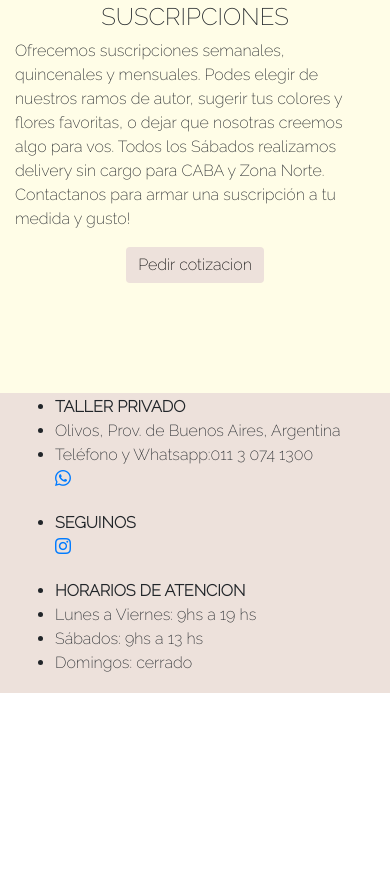
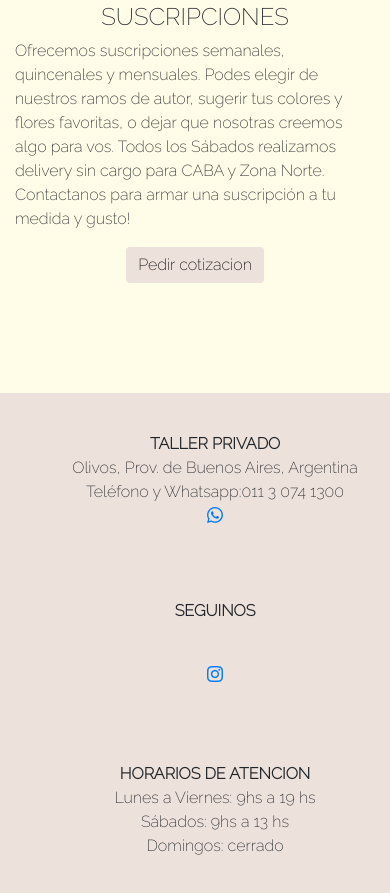
Before and after one commit to boablock/Las-Ortiz-00, a plain HTML site: page index.html in a window 390 px wide. Shown: the part 2209-3102 px from the top of the page. Before the commit the page ends 2902 px from the top, so only its background shows below. Drawn offline with nearby package versions, Linux system fonts and the light colour scheme.

Commit message:
responsive-v1

```diff
--- a/index.html
+++ b/index.html
@@ -72,34 +72,31 @@
 		</div>
 	</section>
 
-	<footer>
-		<div class="FooterContainer container-fluid">
-			<div class="row ">
-
-					<ul class="ulFooter">
+	<footer class="footer" >
+			<div class="FooterContainer">
+				<div class="footerBox">
+					<ul>
 						<li class="title"><strong>TALLER PRIVADO</strong></li>
 						<li class="info">Olivos, Prov. de Buenos Aires, Argentina</li>
 						<li class="info">Teléfono y Whatsapp:011 3 074 1300</li>
-						<a  id="logoWhatsap" href="https://www.instagram.com/lasortiz.flowerstore/"><i  class="bi bi-whatsapp "></i></a>
+						<a  class="info" id="logoWhatsap" href="https://www.instagram.com/lasortiz.flowerstore/"><i  class="bi bi-whatsapp "></i></a>
 					</ul>
-
-
-					<ul class="ulFooter">
+				</div>
+				<div class="footerBox">
+					<ul>
 						<li class="title"><strong>SEGUINOS</strong></li>
 						<a class="igBox" href="https://www.instagram.com/lasortiz.flowerstore/"><i  id="igFooter" class="bi bi-instagram" ></i></a>
 					</ul>
-
-					<ul class="ulFooter">
+				</div>
+				<div class="footerBox">
+					<ul>
 						<li class="title"> <strong>HORARIOS DE ATENCION</strong></li>
 						<li class="info">Lunes a Viernes: 9hs a 19 hs</li>
 						<li class="info">Sábados: 9hs a 13 hs</li>
 						<li class="info">Domingos: cerrado</li>
 					</ul>
-
-
+				</div>
 			</div>
-
-		</div>
 	</footer>
 
 
--- a/scss/_footer.scss
+++ b/scss/_footer.scss
@@ -1,68 +1,55 @@
-footer {
+
+
+.footer{
     width: 100%;
-    height: 300px;
-    background: #EDE1DB;
+    height: 500px;
+    background-color: #EDE1DB;
+
+}
+
+
+
+.footerBox{
+    height: 100%;
     display: flex;
+    flex-direction: column;
     justify-content: center;
     align-items: center;
-    margin: 0px;
-    .FooterContainer
-    {
-        width: 1000%;
-        height: 100%;
-        display: flex;
-        flex-direction: row;
-        justify-content: space-around;
-        align-items: center;
+}
 
-        .row
-        {
-            width: 100%;
-            height: 100%;
-            display: flex;
-            align-items: center;
-
-            .boxFooter{
-                height: 65%;
-                width: 33%;
-                display: flex;
-                flex-direction: column;
-                align-items: center;
-                .title{
-                    display: flex;
-                    flex: 3
-                }
-                .info{
-                    display:flex;
-                    flex: 1;
-                }
-
-                .bi{
-                    height: 50px;
-                    font-size: 1.5em;
-                    color: black;
-                    margin-top: 20px;
-                }
-
-                #logoWhatsap{
-                    margin-top: 5px;
-                }
-
-                .igBox{
-                    height: 40%;
-                }
-
-             }
-
-          }
-      }
-  }
-
-
-@media (min-width:500px){
-    .ulfooter{
-
-    }
+ul{
+    height: 45%;
+    display: flex;
+    flex-direction: column;
+    align-items: center;
 
 
 }
+
+.title{
+    display: flex;
+    flex: 2
+}
+
+.info{
+    text-align: center;
+    display: flex;
+    flex: 1
+}
+
+.igBox{
+    height: 45%;
+    display: flex;
+    justify-content: center;
+    margin-top: 40px;
+
+}
+
+@media screen and (max-width:500px) {
+    .FooterContainer{
+        width: 100%;
+        height: 100%;
+        display: grid;
+        grid-template-columns: repeat(1, 1fr);
+    }
+}
```
Also changed, not shown: css/styles.css, 1 other file.
